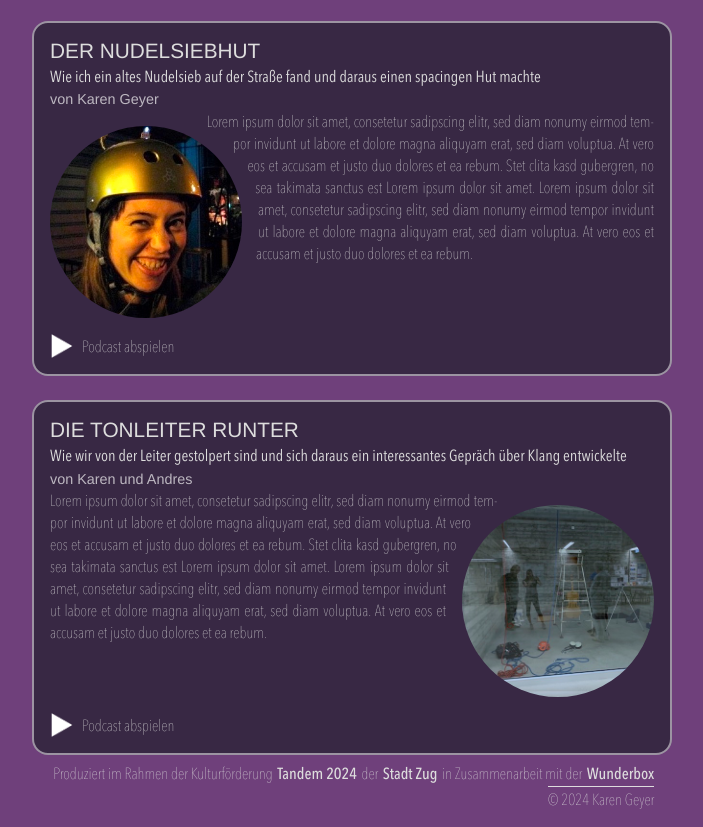
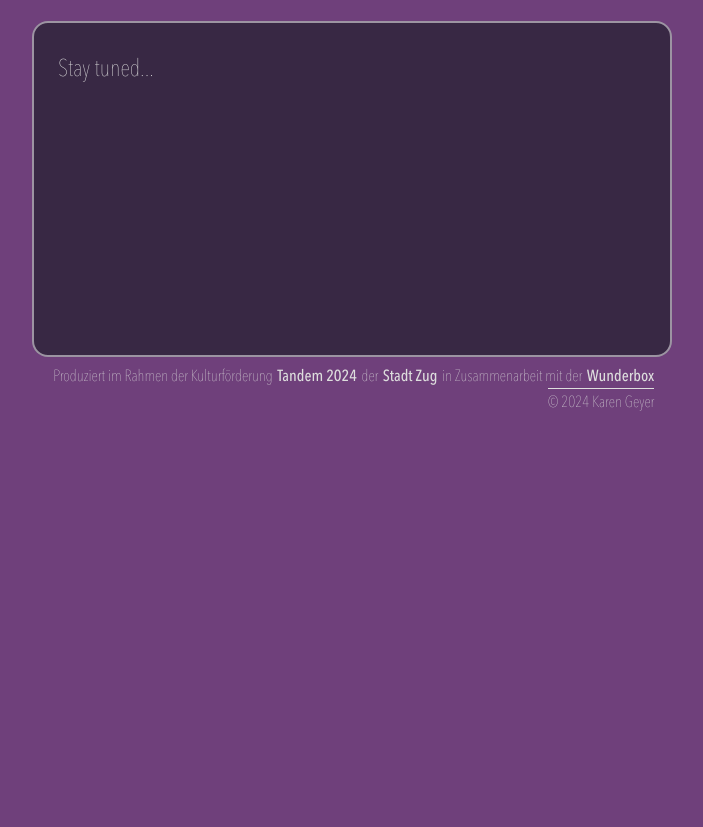
Before and after one commit to karengeyer/wunderbox, a plain HTML site: page index.html in a window 1280 px wide. Shown: the part 57-884 px from the top of the page, without its empty margins (288-991 px from the left). After the commit the page ends 800 px from the top, so only its background shows below. Drawn offline with Linux system fonts and the light colour scheme; a web font is replaced by a local one.

Commit message:
stay tuned...

```diff
--- a/index.html
+++ b/index.html
@@ -29,7 +29,11 @@
 
   <section id="main">
     <h1>Karen Geyer | <span class="title">Wunderbox</span></h1>
-    <div id="stories"></div>
+    <div id="stories">
+      <div class="story">
+        <p class="placeholder">Stay tuned...</p>
+      </div>
+    </div>
   </section>
 
   <footer>
--- a/scripts.js
+++ b/scripts.js
@@ -1,4 +1,6 @@
-const stories = [
+const stories = [];
+
+const storiesX = [
   {
     title: `Der Nudelsiebhut`,
     subtitle: `Wie ich ein altes Nudelsieb auf der Straße fand und daraus einen spacingen Hut machte`,
--- a/styles.css
+++ b/styles.css
@@ -83,6 +83,7 @@ a:active {
   font-weight: 400;
   text-decoration: underline;
   color: inherit;
+
 }
 
 a:hover {
@@ -208,3 +209,12 @@ a:hover {
   background-color: white;
   opacity: 1;
 }
+
+.placeholder {
+  position: absolute;
+  left: 1em;
+  top: 1em;
+  font-family: "Avenir Next Condensed", Helvetica, sans-serif;
+  font-size: 1.5em;
+  text-align: left;
+}
```
